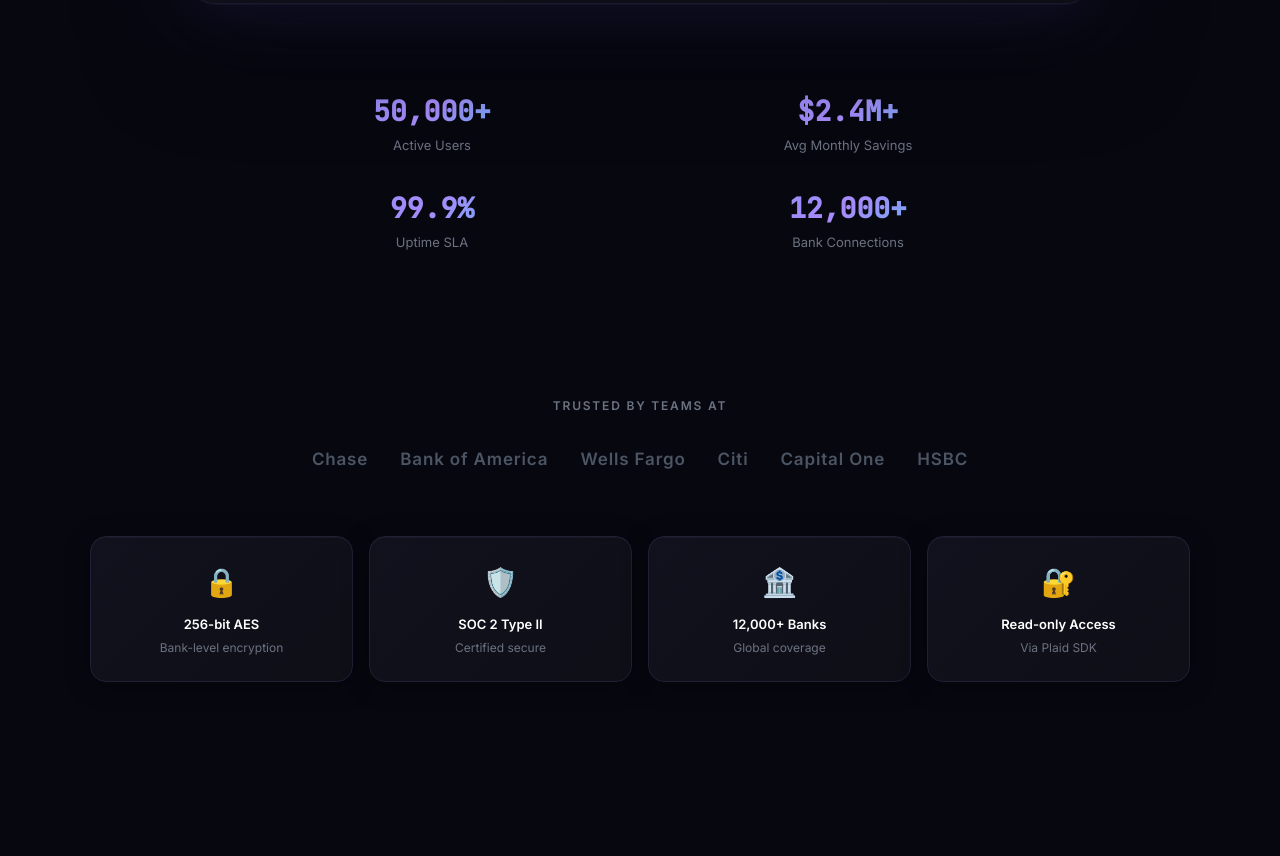
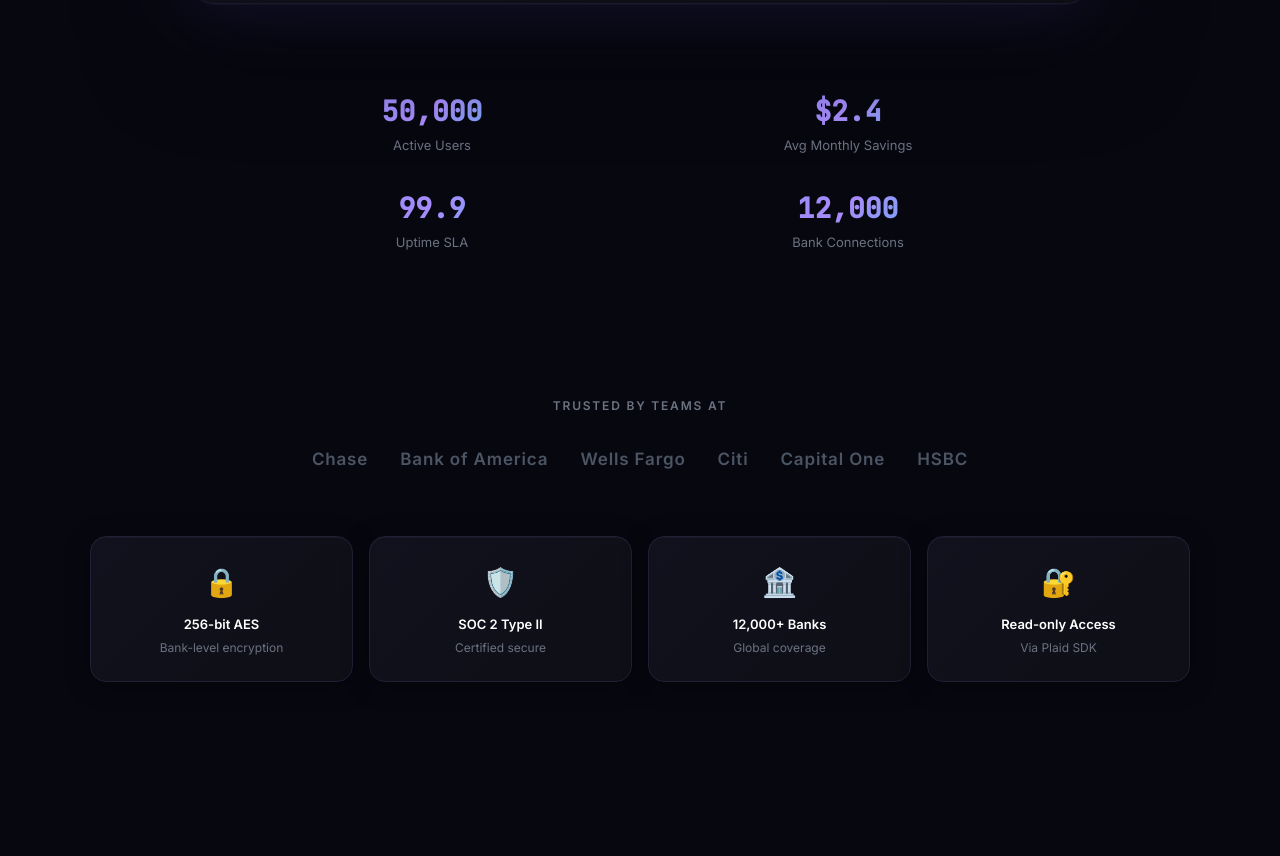
Before and after one commit to vishalrj291/Fintrack-Smart-Expense-Tracker, a React (Vite) app: page / in a window 1280 px wide. Shown: the part 1038-1894 px from the top of the page. Built offline with nearby package versions, Linux system fonts and the light colour scheme.

Commit message:
Improve hero section UI

```diff
--- a/src/components/landing/HeroSection.jsx
+++ b/src/components/landing/HeroSection.jsx
@@ -198,7 +198,6 @@ export function HeroSection() {
               <div className="gradient-text" style={{ fontSize: '28px', fontWeight: 700, fontFamily: 'JetBrains Mono, monospace', display: 'block' }}>
                 {stat.prefix}
                 <CountUp end={stat.value} decimals={stat.value % 1 !== 0 ? 1 : 0} duration={2.5} delay={1} />
-                {stat.suffix}
               </div>
               <p style={{ fontSize: '13px', color: '#6b7280', marginTop: '4px' }}>{stat.label}</p>
             </div>
```
